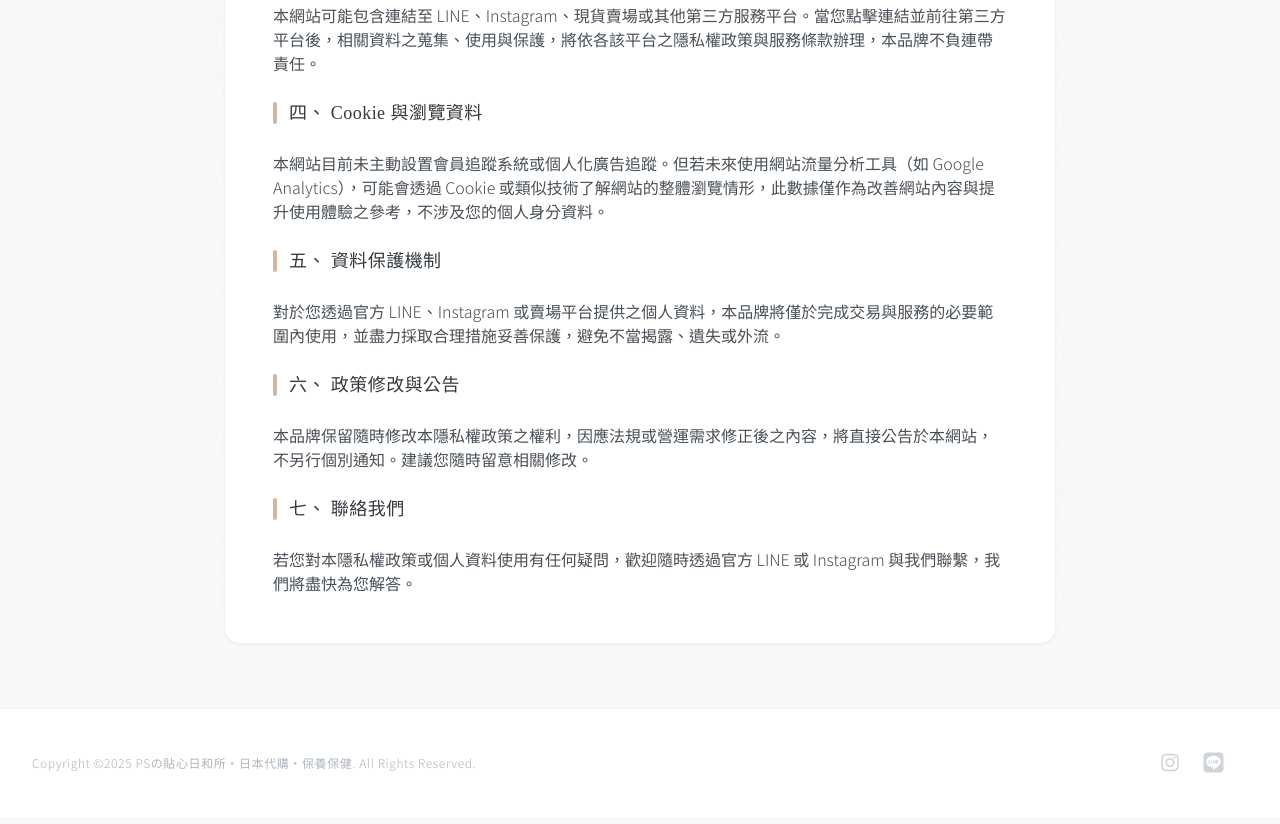
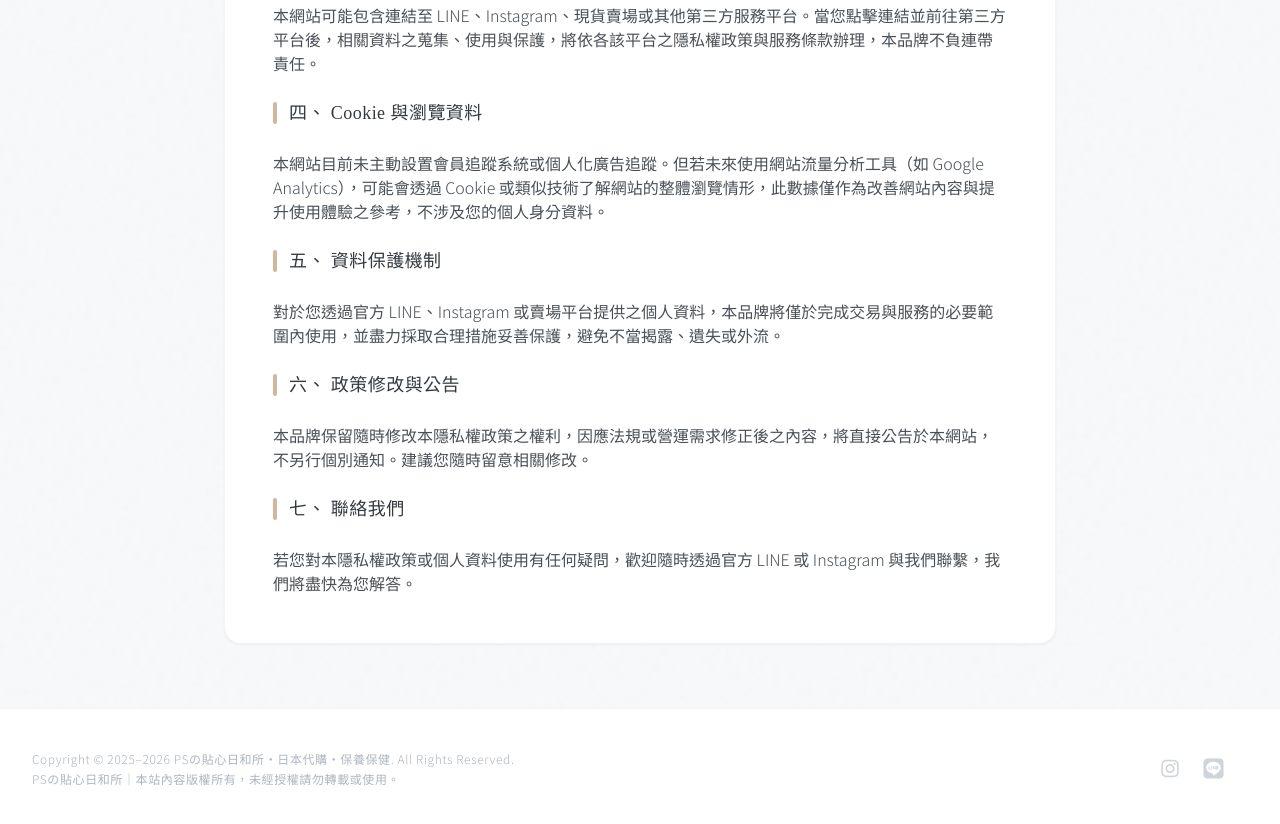
Before and after one commit to a25996653/psbeauty, a plain HTML site: page privacy.html in a window 1280 px wide. Shown: the part 1173-1997 px from the top of the page. Drawn offline with nearby package versions, Linux system fonts and the light colour scheme.

Commit message:
Update privacy.html

```diff
--- a/privacy.html
+++ b/privacy.html
@@ -132,11 +132,18 @@
     <!-- 頁尾 -->
     <footer class="bg-white pt-10 pb-10 border-t border-brand-100">
         <div class="container mx-auto px-4 md:px-8">
-            <div class="flex flex-col md:flex-row justify-between items-center text-xs text-brand-500 font-light tracking-wider">
-                <p class="mb-4 md:mb-0">
-                    Copyright &copy;2025 PSの貼心日和所・日本代購・保養保健. All Rights Reserved.
-                </p>
-                <div class="flex space-x-6">
+            <div class="flex flex-col xl:flex-row justify-between items-center gap-4 text-center xl:text-left text-xs text-brand-500 font-light tracking-wider">
+
+<div class="copyright min-w-0 text-center xl:text-left leading-relaxed">
+    <p>
+        Copyright &copy; 2025–<span id="copyright-year">2026</span>
+        PSの貼心日和所・日本代購・保養保健. All Rights Reserved.
+    </p>
+    <p>
+        PSの貼心日和所｜本站內容版權所有，未經授權請勿轉載或使用。
+    </p>
+</div>
+                <div class="flex items-center justify-center gap-x-6 gap-y-2 shrink-0">
                     <a href="https://www.instagram.com/psbeauty_1425?utm_source=qr" target="_blank" rel="noopener noreferrer" class="text-brand-400 hover:text-brand-600 transition-colors">
                         <i class="fab fa-instagram text-xl"></i>
                     </a>
@@ -151,5 +158,14 @@
         </div>
     </footer>
 
+
+    <!-- 版權起始年固定為 2025，結束年份自動取當前年份 -->
+    <script>
+        document.addEventListener('DOMContentLoaded', function () {
+            const yearEl = document.getElementById('copyright-year');
+            if (yearEl) yearEl.textContent = new Date().getFullYear();
+        });
+    </script>
+
 </body>
 </html>
```
